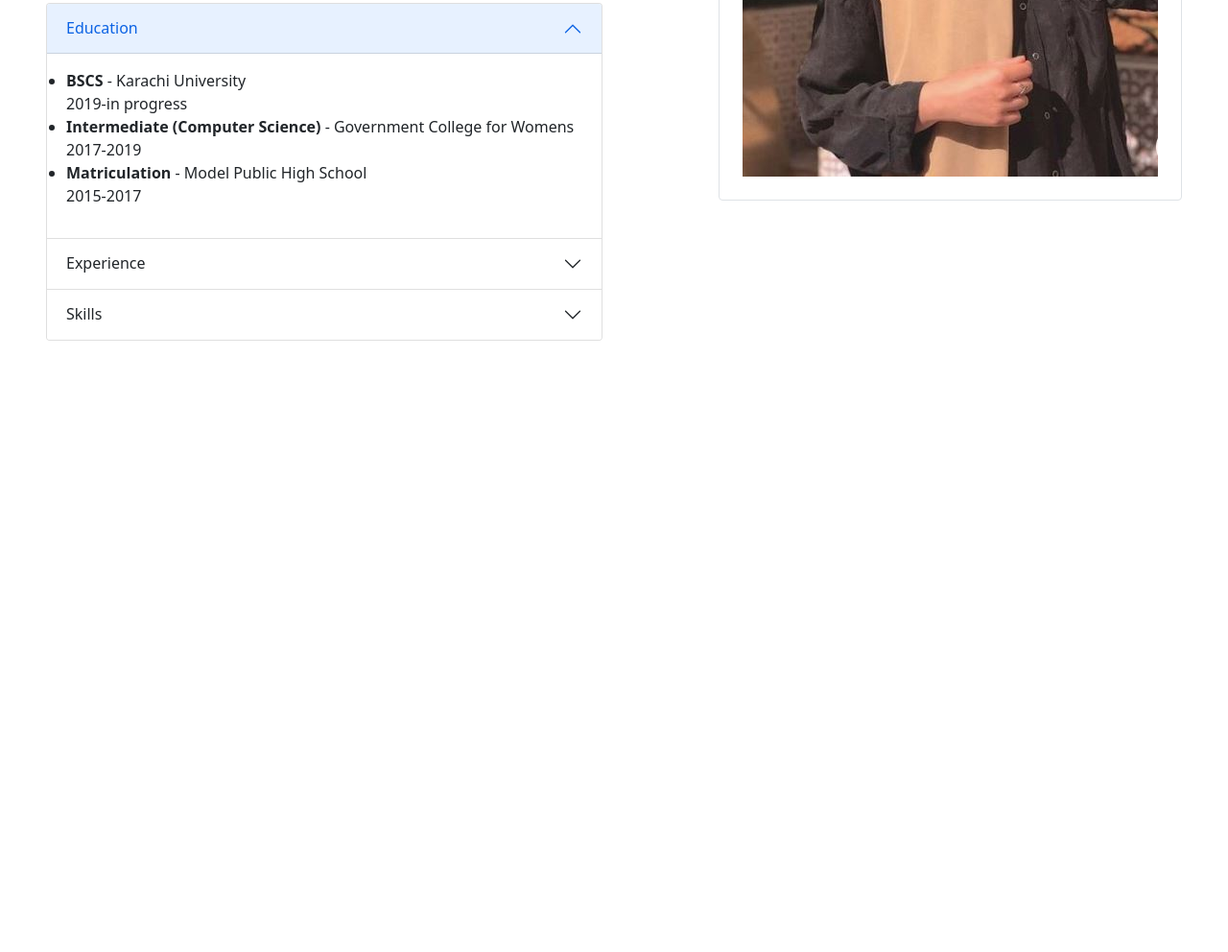
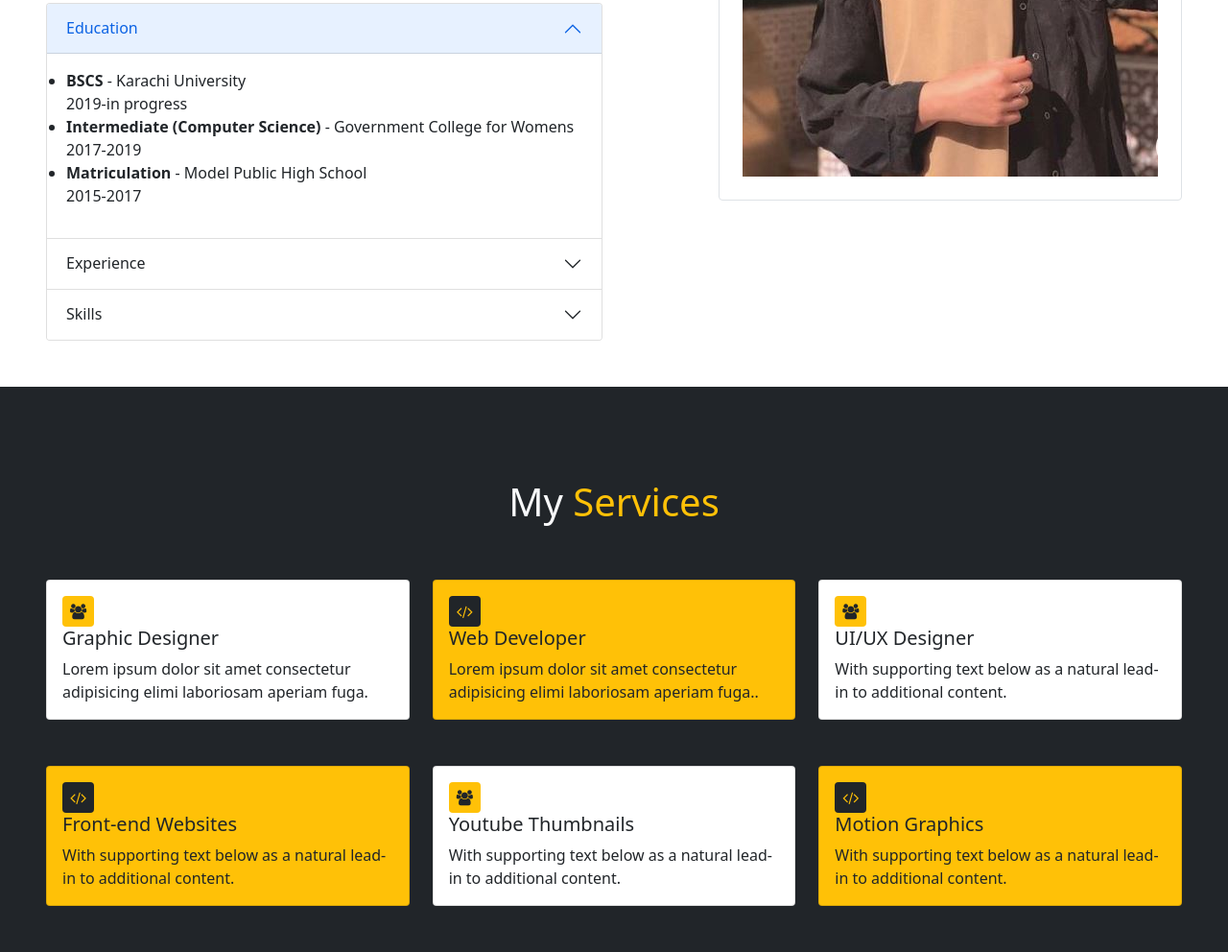
Before and after one commit to A-reeba-T-ariq/portfolio1, a plain HTML site: page index.html in a window 1280 px wide. Shown: the part 1372-2364 px from the top of the page at 96% size. Before the commit the page ends 1775 px from the top, so only its background shows below. Drawn offline with nearby package versions, Linux system fonts and the light colour scheme.

Commit message:
services

```diff
--- a/index.html
+++ b/index.html
@@ -187,6 +187,71 @@
 </div>
 </section>
 
+<section class="Services py-5 bg-dark px-5" id="services">
+    <div class="container">
+        <div class="text-center my-5">
+            <h1  data-aos="fade-up" data-aos-offset="200" class="text-light">My <span class="text-warning my-5">Services</span></h1>
+         <hr class="w-25 m-auto" />
+        </div>
+    </div>
+    <div class="row" data-aos="zoom-in-up" data-aos-offset="200">
+    <div class="col-sm-12 col-md-4 col-lg-4 col-12">
+       <div class="card">
+           <div class="card-body">
+            <i class="fa fa-users bg-warning p-2 text-dark rounded ,mb-2"></i>
+             <h5 class="card-title">Graphic Designer</h5>
+             <p class="card-text">Lorem ipsum dolor sit amet consectetur adipisicing elimi laboriosam aperiam fuga.</p>
+           </div>
+         </div>
+    </div>
+    <div class="col-sm-12 col-md-4 col-lg-4 col-12">
+       <div class="card bg-warning text-dark">
+           <div class="card-body">
+            <i class="fa fa-code bg-dark p-2 text-warning rounded"></i>
+             <h5 class="card-title">Web Developer</h5>
+             <p class="card-text">Lorem ipsum dolor sit amet consectetur adipisicing elimi laboriosam aperiam fuga..</p>
+           </div>
+         </div>
+    </div>
+    <div class="col-sm-12 col-md-4 col-lg-4 col-12">
+       <div class="card">
+           <div class="card-body">
+            <i class="fa fa-users bg-warning p-2 text-dark rounded ,mb-2"></i>
+             <h5 class="card-title">UI/UX Designer</h5>
+             <p class="card-text">With supporting text below as a natural lead-in to additional content.</p>
+           </div>
+         </div>
+        </div>
+    </div>
+        <div class="row mt-5" data-aos="zoom-in-down" data-aos-offset="200">
+        <div class="col-sm-12 col-md-4 col-lg-4 col-12">
+           <div class="card bg-warning text-dark">
+               <div class="card-body">
+                <i class="fa fa-code bg-dark p-2 text-warning rounded"></i>
+                 <h5 class="card-title">Front-end Websites</h5>
+                 <p class="card-text">With supporting text below as a natural lead-in to additional content.</p>
+               </div>
+             </div>
+        </div>
+        <div class="col-sm-12 col-md-4 col-lg-4 col-12">
+           <div class="card">
+               <div class="card-body">
+                <i class="fa fa-users bg-warning p-2 text-dark rounded ,mb-2"></i>
+                 <h5 class="card-title">Youtube Thumbnails</h5>
+                 <p class="card-text">With supporting text below as a natural lead-in to additional content.</p>
+               </div>
+             </div>
+        </div>
+        <div class="col-sm-12 col-md-4 col-lg-4 col-12">
+           <div class="card bg-warning text-dark">
+               <div class="card-body">
+                <i class="fa fa-code bg-dark p-2 text-warning rounded"></i>
+                 <h5 class="card-title">Motion Graphics</h5>
+                 <p class="card-text">With supporting text below as a natural lead-in to additional content.</p>
+               </div>
+             </div>
+    </div>
+</section>
 
     <script src="https://cdn.jsdelivr.net/npm/@popperjs/core@2.9.2/dist/umd/popper.min.js" integrity="sha384-IQsoLXl5PILFhosVNubq5LC7Qb9DXgDA9i+tQ8Zj3iwWAwPtgFTxbJ8NT4GN1R8p" crossorigin="anonymous"></script>
     <script src="https://cdn.jsdelivr.net/npm/bootstrap@5.0.2/dist/js/bootstrap.min.js" integrity="sha384-cVKIPhGWiC2Al4u+LWgxfKTRIcfu0JTxR+EQDz/bgldoEyl4H0zUF0QKbrJ0EcQF" crossorigin="anonymous"></script>
```
